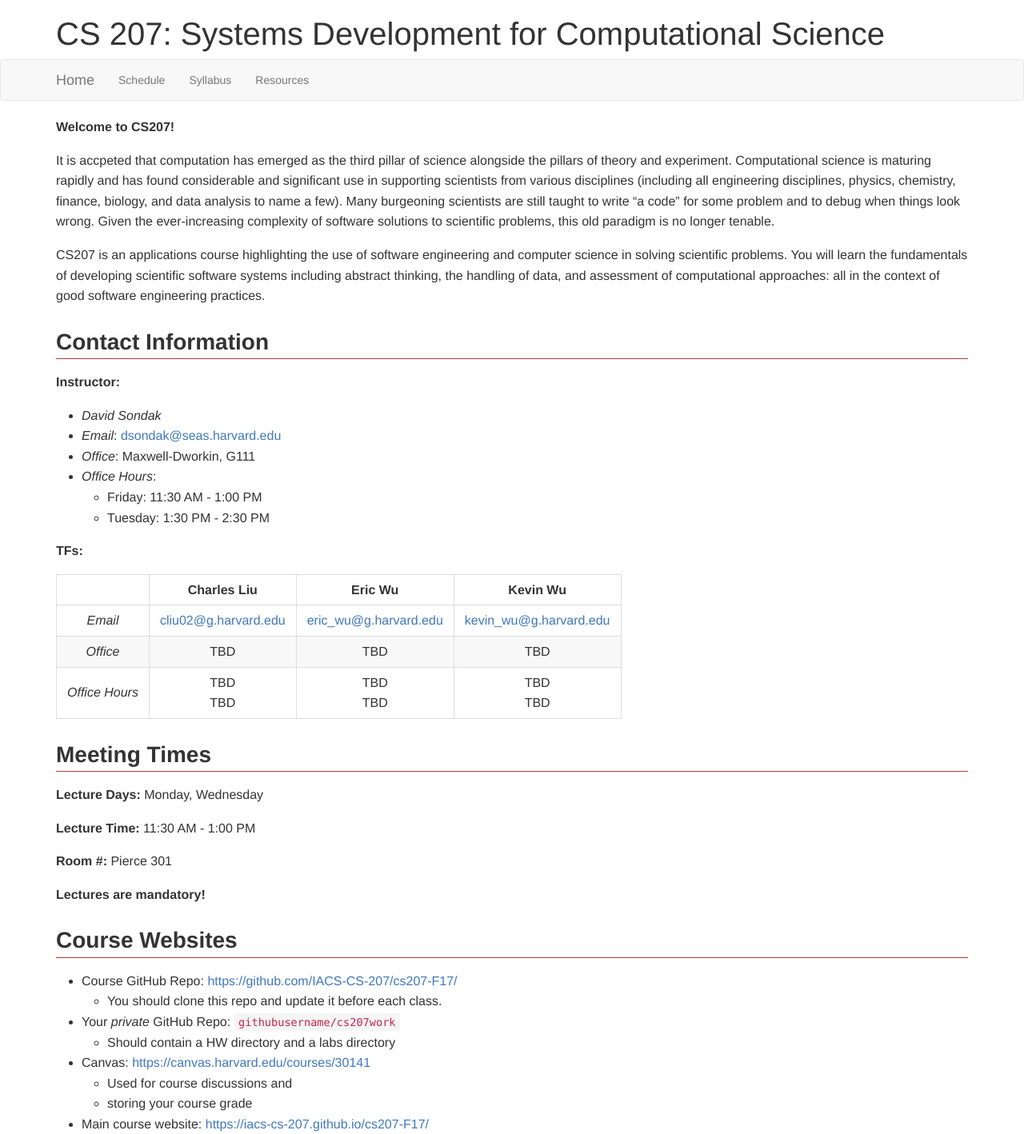
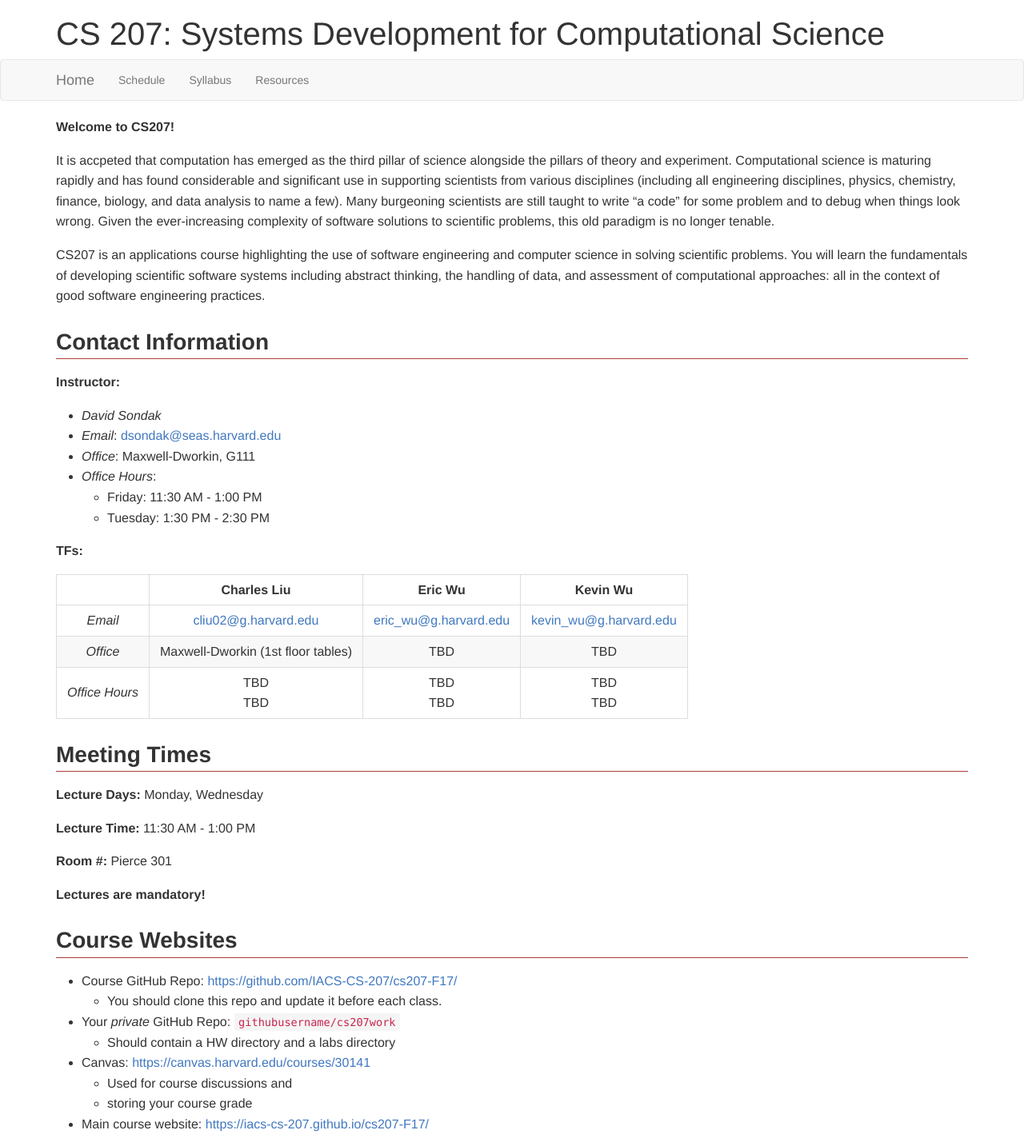
Before and after one commit to xuwd11/cs207_Weidong_Xu, a Jekyll site: the page built from index.md, in a window 1280 px wide. Shown: the whole page at 80% size. Built offline with Jekyll 4.4.1, drawn with Linux system fonts in a browser that asks for light colours; nearby versions of some CDN libraries.

Commit message:
Updated Charles's office hours space.

```diff
--- a/index.md
+++ b/index.md
@@ -52,11 +52,11 @@ After successful completion of this course, you will be able to:
 
 **TFs:**
 
-|               | **Charles Liu**        | **Eric Wu**             | **Kevin Wu**             |
-| :---:         | :---:                  | :---:                   | :---:                    |
-| *Email*       | <cliu02@g.harvard.edu> | <eric_wu@g.harvard.edu> | <kevin_wu@g.harvard.edu> |
-| *Office*      | TBD                    | TBD                     | TBD                      |
-| *Office Hours*| TBD <br> TBD           | TBD <br> TBD            | TBD <br> TBD             |
+|               | **Charles Liu**                    | **Eric Wu**             | **Kevin Wu**             |
+| :---:         | :---:                              | :---:                   | :---:                    |
+| *Email*       | <cliu02@g.harvard.edu>             | <eric_wu@g.harvard.edu> | <kevin_wu@g.harvard.edu> |
+| *Office*      | Maxwell-Dworkin (1st floor tables) | TBD                     | TBD                      |
+| *Office Hours*| TBD <br> TBD                       | TBD <br> TBD            | TBD <br> TBD             |
 
 
 ## Meeting Times
```
